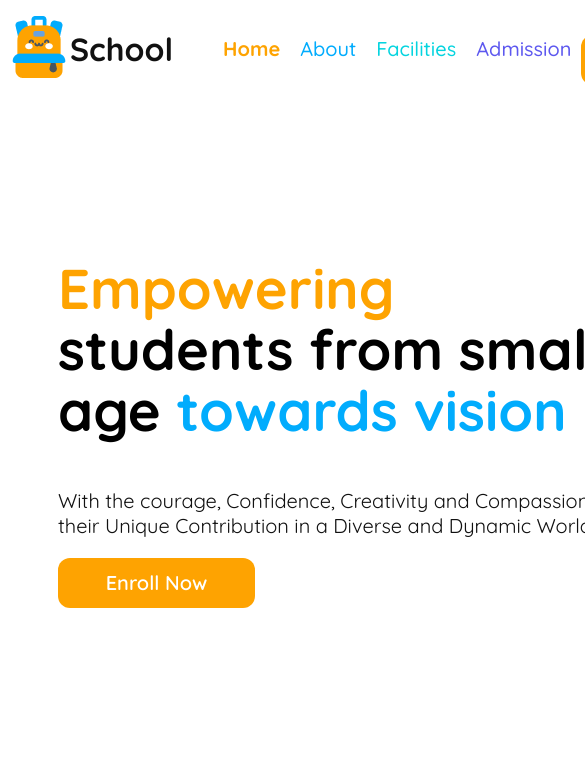
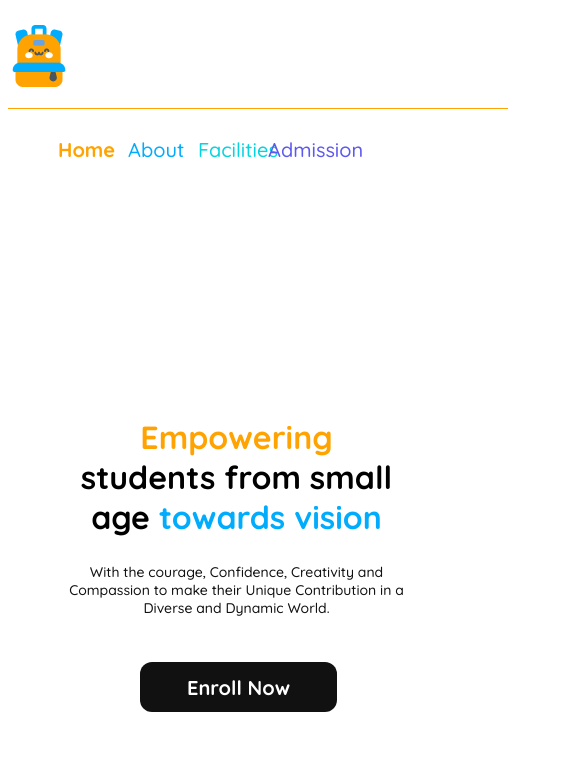
Before and after one commit to Atikur-Rahman-Milon14/kids-school-responsive, a plain HTML site: page index.html in a window 390 px wide. Shown: the top 773 px of the page, 585 px wide, since content can reach past the window. Drawn offline with nearby package versions, Linux system fonts and the light colour scheme; a web font is replaced by a local one.

Commit message:
media queary

```diff
--- a/index.html
+++ b/index.html
@@ -14,11 +14,11 @@
         <header>
             <section class="nav-er-abba">
             <div class="logo">
-                <div><img src="./assets/logo.png" alt=""></div>
+                <div><img class="" src="./assets/logo.png" alt=""></div>
                 <div class="name">School</div>
             </div>
             <nav>
-                <ul>
+                <ul class="wrap">
                     <li id="nav-one">Home</li>
                     <li id="nav-two">About</li>
                     <li id="nav-three">Facilities</li>
@@ -26,9 +26,9 @@
                 </ul>
             </nav>
             <div>
-                <div class="button"><button>Contact</button></div>
+                <div><button class="button-primary">Contact</button></div>
             </div>
-    </section>
+            </section>
     <section class="sctn-two">
         <div class="container">
             <div class="content">
--- a/styles/design.css
+++ b/styles/design.css
@@ -41,7 +41,7 @@
     font-weight: 500;
     line-height: 30px;
 }
-header div button{
+    .button-primary{
     color: rgb(255, 255, 255);
     font-family: Quicksand;
     font-size: 20px;
@@ -69,7 +69,7 @@ nav ul{
     display: flex;
     justify-content: space-around;
 }
-.button{
+header section button{
     margin-top: 27px;
 }
 /* Header Content  */
@@ -108,7 +108,7 @@ nav ul{
 }
 
 /* shared style  */
-button{
+.black-button{
     width: 197px;
     height: 50px;
     justify-content: center;
@@ -128,3 +128,73 @@ button{
 
 
 /* For small device  */
+@media screen and (max-width: 576px) {
+    .nav-er-abba{
+        flex-direction: column;
+
+    }
+    .logo{
+        background-color: white;
+        border: 0.5px solid rgb(254, 163, 1);
+        width: 500px;
+        height: 100px;
+        border-top: 0px;
+        border-left: 0px;
+        border-right: 0px;
+    }
+    .container{
+        flex-direction: column;
+    }
+    #nav-one, #nav-two, #nav-three, #nav-four{
+        width: 50px;
+    }
+    .button, .button-primary, .name{
+        visibility: hidden;
+    }
+    nav{
+        height: auto;
+    }
+    .header-text{
+        font-family: Quicksand;
+        font-size: 32px;
+        font-weight: 700;
+        line-height: 40px;
+        letter-spacing: 0%;
+        text-align: center;
+        width: 357px;
+        height: 120px;
+        align-items: center;
+        justify-items: center;
+    }
+    .black-button{
+        padding: 6px 24px 6px 24px;
+        justify-content: center;
+        align-items: center;
+        margin-left: 82px;
+    }
+    .header-pgh{
+        color: rgb(17, 17, 17);
+        font-family: Quicksand;
+        font-size: 14px;
+        font-weight: 500;
+        line-height: 18px;
+        width: 357px;
+        height: 54px;
+        justify-content: center;
+        align-items: center;
+        margin: 18px 0px;
+        text-align: center;
+    }
+    .content{
+        width: 357px;
+        height: 252px;
+        justify-content: center;
+        align-items: center;
+        gap: 18;
+        padding: 0px;
+    }
+    .baccar-img{
+        margin-top: 430px;
+    }
+
+}
```
